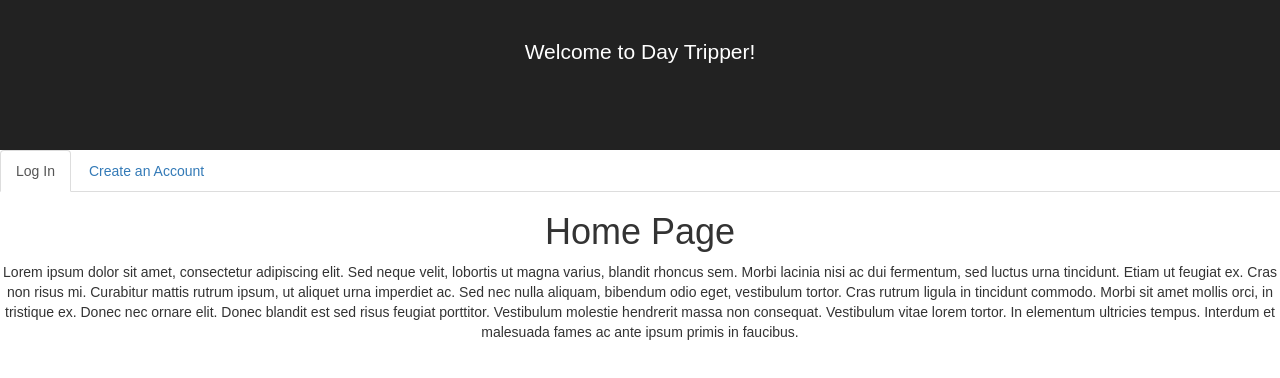
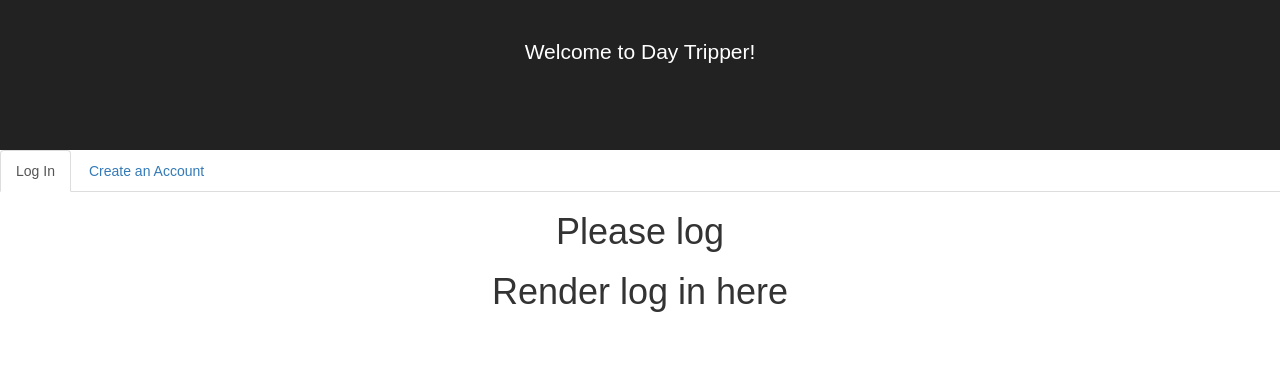
Before and after one commit to Rfranco92/DayTripper, a React (Create React App) app in the folder client/: page / in a window 1280 px wide. Shown: the top 378 px of the page. Built offline with nearby package versions, Linux system fonts and the light colour scheme.

Commit message:
more random stuff

```diff
--- a/client/src/App.js
+++ b/client/src/App.js
@@ -5,6 +5,7 @@ import Navpills from "./components/Navpills";
 import Home from "./components/pages/Home";
 import Create from "./components/pages/Create"
 import Travel from "./components/pages/Travel"
+import Details from "./components/pages/Details"
 
 
 
@@ -21,6 +22,7 @@ class App extends Component {
             <Route exact path="/" component={Home} />
             <Route exact path="/create" component={Create} />
             <Route exact path="/travel" component={Travel} />
+            <Route exact path="/details" component={Details} />
           </div>
 
         </Router>
--- /dev/null
+++ b/client/src/components/Submit/Submit.js
@@ -0,0 +1,14 @@
+import React from "react";
+import "./Submit.css";
+
+const Submit = props =>
+	<button
+		onclick={props.onclick}
+		className={`submit-btn ${props["data-value"]}`}
+		{...props}
+		>
+	</button>
+
+
+
+export default Submit
--- /dev/null
+++ b/client/src/components/Submit/index.js
@@ -0,0 +1 @@
+export { default } from "./Submit";
--- a/client/src/components/pages/Create.js
+++ b/client/src/components/pages/Create.js
@@ -4,16 +4,9 @@ const Create = () =>
   <div>
     <h1>Create</h1>
     <p>
-      Lorem ipsum dolor sit amet, consectetur adipiscing elit. Sed neque velit,
-      lobortis ut magna varius, blandit rhoncus sem. Morbi lacinia nisi ac dui
-      fermentum, sed luctus urna tincidunt. Etiam ut feugiat ex. Cras non risus
-      mi. Curabitur mattis rutrum ipsum, ut aliquet urna imperdiet ac. Sed nec
-      nulla aliquam, bibendum odio eget, vestibulum tortor. Cras rutrum ligula
-      in tincidunt commodo. Morbi sit amet mollis orci, in tristique ex. Donec
-      nec ornare elit. Donec blandit est sed risus feugiat porttitor. Vestibulum
-      molestie hendrerit massa non consequat. Vestibulum vitae lorem tortor. In
-      elementum ultricies tempus. Interdum et malesuada fames ac ante ipsum
-      primis in faucibus.
+    <h1>
+      Render user sign up here
+    </h1>
     </p>
   </div>;
 
--- /dev/null
+++ b/client/src/components/pages/Details.js
@@ -0,0 +1,13 @@
+import React from "react";
+
+const Details = () =>
+  <div>
+    <h1>Create</h1>
+    <p>
+     <h1>
+     Render google maps here.
+     </h1>
+    </p>
+  </div>;
+
+export default Details;
--- a/client/src/components/pages/Home.js
+++ b/client/src/components/pages/Home.js
@@ -2,18 +2,11 @@ import React from "react";
 
 const Home = () =>
   <div>
-    <h1>Home Page</h1>
+    <h1>Please log</h1>
     <p>
-      Lorem ipsum dolor sit amet, consectetur adipiscing elit. Sed neque velit,
-      lobortis ut magna varius, blandit rhoncus sem. Morbi lacinia nisi ac dui
-      fermentum, sed luctus urna tincidunt. Etiam ut feugiat ex. Cras non risus
-      mi. Curabitur mattis rutrum ipsum, ut aliquet urna imperdiet ac. Sed nec
-      nulla aliquam, bibendum odio eget, vestibulum tortor. Cras rutrum ligula
-      in tincidunt commodo. Morbi sit amet mollis orci, in tristique ex. Donec
-      nec ornare elit. Donec blandit est sed risus feugiat porttitor. Vestibulum
-      molestie hendrerit massa non consequat. Vestibulum vitae lorem tortor. In
-      elementum ultricies tempus. Interdum et malesuada fames ac ante ipsum
-      primis in faucibus.
+      <h1>
+        Render log in here
+      </h1>
     </p>
   </div>;
 
--- a/client/src/components/pages/Travel.js
+++ b/client/src/components/pages/Travel.js
@@ -1,4 +1,5 @@
 import React from "react";
+import Submit from "../../components/Submit";
 
 const Travel = () =>
   <div>
@@ -9,6 +10,8 @@ const Travel = () =>
         <input type = "text" name = "start"/>
         <br/>
         <input type = "text" name = "begin"/>
+        <br/>
+        <Submit/>
 
 
       </form>
```
Also changed, not shown: client/src/components/Submit/Submit.css (added), client/src/utils/API.js (added), 1 other file (tests, documents, lock files or other folders).
